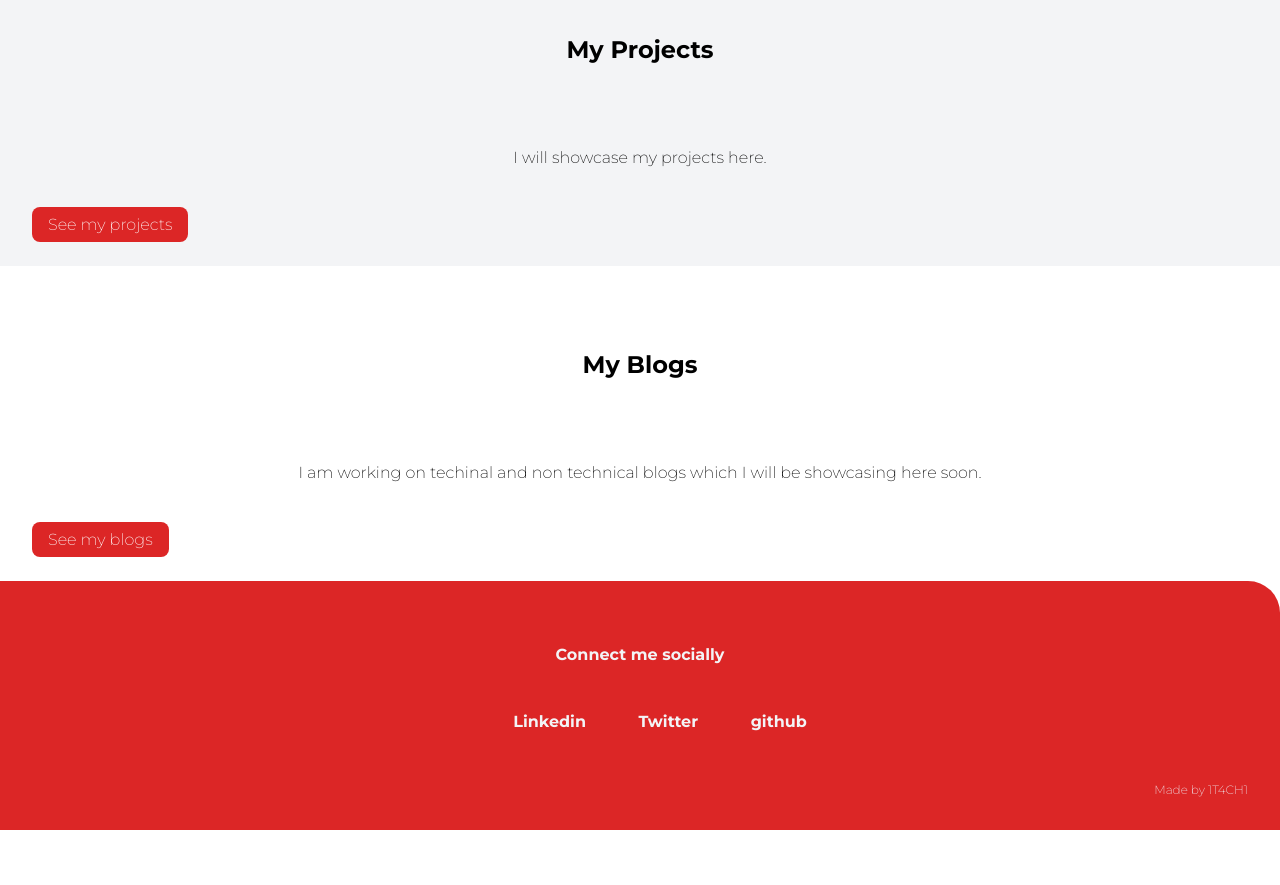
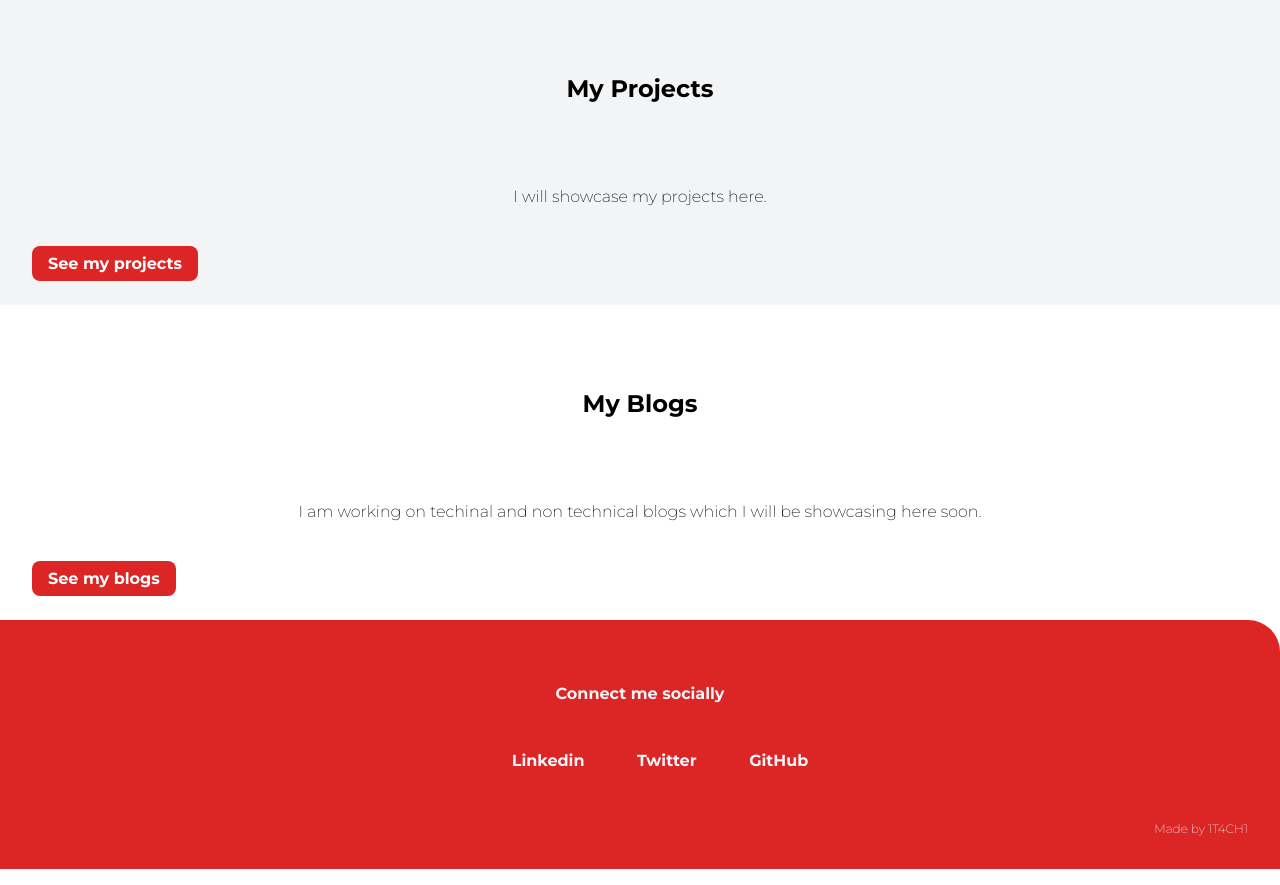
Before and after one commit to whois1T4CH1/Mohammad-Arham-Alam-website, a plain HTML site: page index.html in a window 1280 px wide. Shown: the part 1098-1983 px from the top of the page. Before the commit the page ends 1944 px from the top, so only its background shows below. Drawn offline with Linux system fonts and the light colour scheme; a web font is replaced by a local one.

Commit message:
update: changed the font size in NAV

```diff
--- a/index.html
+++ b/index.html
@@ -53,7 +53,7 @@
             I will showcase my projects here.
         </p>
         <a class="links
-     primary-link" href="/">See my projects</a>
+     primary-link" href="/"><strong>See my projects</strong></a>
     </section>
 
     <section class="section">
@@ -66,7 +66,7 @@
             I am working on techinal and non technical blogs which I will be showcasing here soon.
         </p>
         <a class="links
-     primary-link" href="/">See my blogs</a>
+     primary-link" href="/"><strong>See my blogs</strong></a>
     </section>
 
 
@@ -83,7 +83,7 @@
                     <a class="links" href="https://twitter.com/__1T4CH1__">Twitter</a>
                 </li>
                 <li class="itemInLink list-inLine">
-                    <a class="links" href="https://github.com/whois1T4CH1">github</a>
+                    <a class="links" href="https://github.com/whois1T4CH1">GitHub</a>
                 </li>
             </ul>
             <p class="credit"><span class="colorAndFontStyle">Made by 1T4CH1</span></p>
--- a/styles.css
+++ b/styles.css
@@ -95,6 +95,7 @@ body {
 .boldIAmBrand {
     font-weight: bold;
     padding: 2rem 0.5rem;
+    font-size: xxx-large;
 }
 
 /* header */
```
